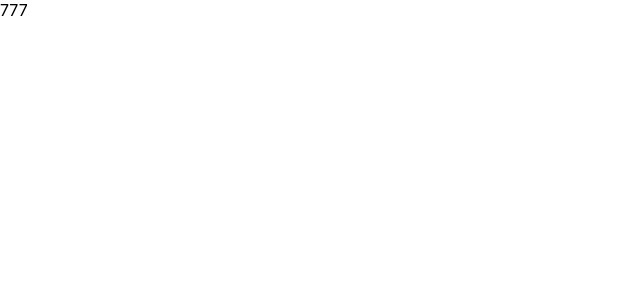
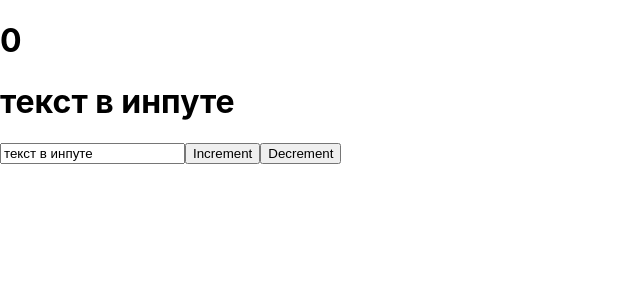
Before and after one commit to Novohudo/ToDo.colorfull, a React (Create React App) app: page / in a window 1280 px wide. Shown: the top 300 px of the page, without its empty margins (0-640 px from the left). Built offline with nearby package versions, Linux system fonts and the light colour scheme.

Commit message:
SetState + Input

```diff
--- a/src/App.js
+++ b/src/App.js
@@ -1,11 +1,26 @@
-import React from "react";
+import React, {useState} from "react";
 
 function App() {
-  return (
-    <div className="App">
-      777
-    </div>
-  );
+	const [likes, setLikes] = useState(0);
+	const [value,setValue] = useState('текст в инпуте')
+	const increment = () => {
+		setLikes(likes + 1)
+	}
+	const decrement = () => {
+		setLikes(likes - 1)
+	}
+	return (
+		<div className="App">
+			<h1>{likes}</h1>
+			<h1>{value}</h1>
+			<input
+				type="text"
+				value={value}
+				onChange={event => setValue(event.target.value)}/>
+			<button onClick={increment}>Increment</button>
+			<button onClick={decrement}>Decrement</button>
+		</div>
+	);
 }
 
 export default App;
```
